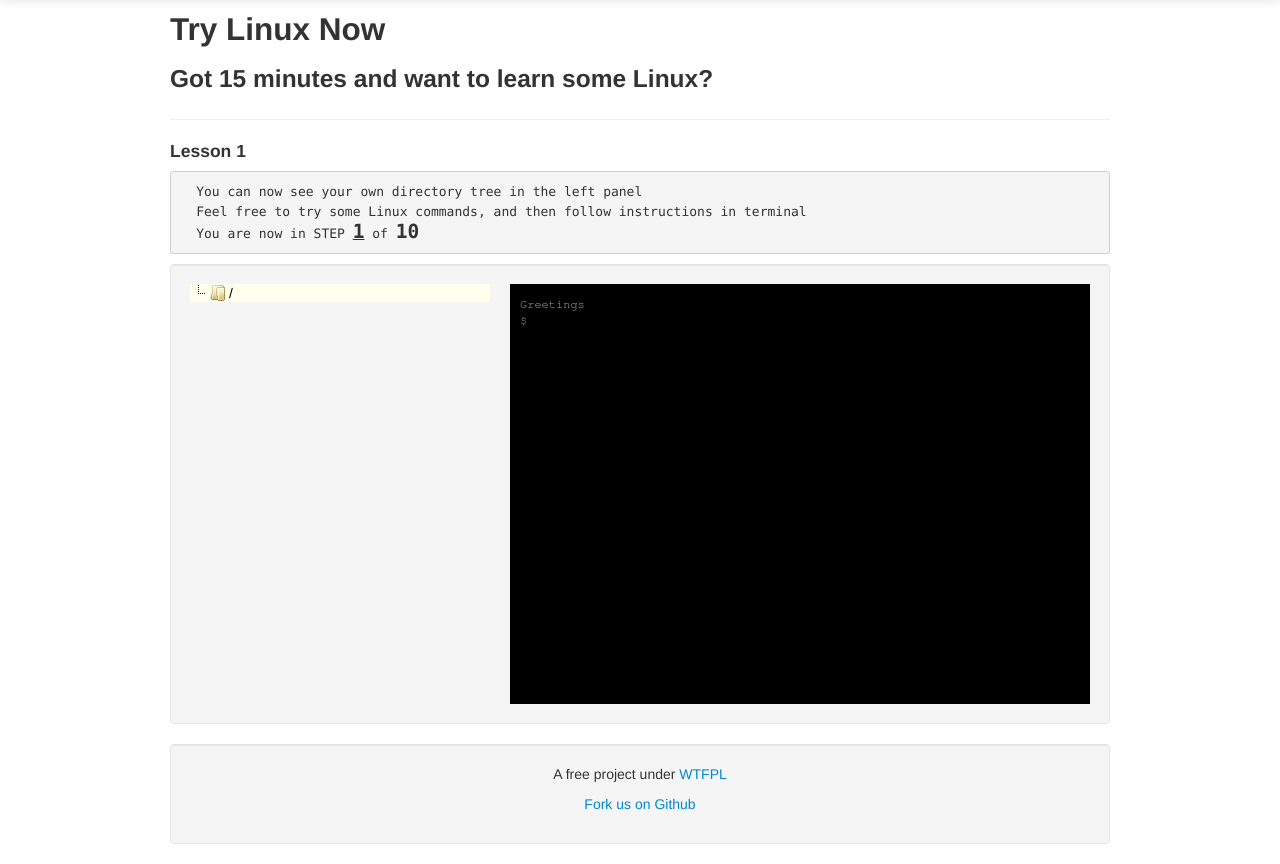
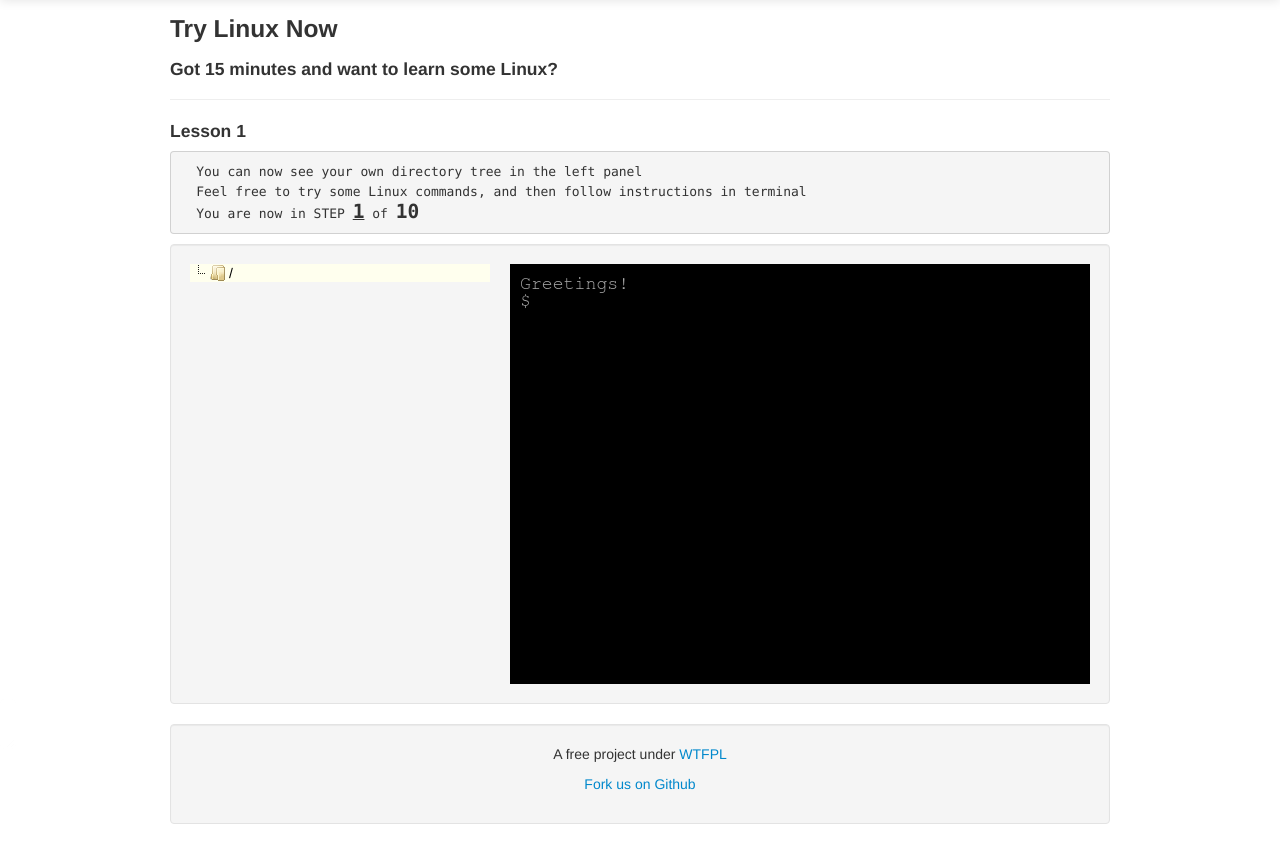
Before and after one commit to hemslo/trylinuxnow, a Django app: page / in a window 1280 px wide. Shown: the part 41-905 px from the top of the page. After the commit the page ends 865 px from the top, so only its background shows below. Run offline with Django 3.2, Linux system fonts and the light colour scheme; parts of the project's set-up code (start-up, migrations or seed data) failed here and were passed over.

Commit message:
advanced front-end

```diff
--- a/trylinux/static/css/application.css
+++ b/trylinux/static/css/application.css
@@ -23,3 +23,8 @@ body {
   font-size: 150%;
   font-weight: bold;
 }
+
+#terminal-wrapper{
+  font-size: 1.3em;
+  line-height: 1.2em;
+}
--- a/trylinux/static/js/application.js
+++ b/trylinux/static/js/application.js
@@ -13,7 +13,7 @@ $(function($, undefined) {
       json = $.parseJSON(msg)
 
       // 1 term echo
-      term.echo(String(msg))
+      term.echo(String(json.msg))
 
       // 2 refresh directory tree
       $("#tree-wrapper").jstree({
@@ -26,7 +26,7 @@ $(function($, undefined) {
 
     }
   }, {
-    greetings: 'Greetings',
+    greetings: 'Greetings!',
     name: 'terminal',
     height: 400,
     width: 560,
--- a/trylinux/templates/base.html
+++ b/trylinux/templates/base.html
@@ -35,8 +35,8 @@
 
     <!-- page header -->
     <div>
-      <h2>Try Linux Now <small></small></h1>
-      <h3>Got 15 minutes and want to learn some Linux?</h2>
+      <h3>Try Linux Now <small></small></h3>
+      <h4>Got 15 minutes and want to learn some Linux?</h4>
     </div>
 
 
```
